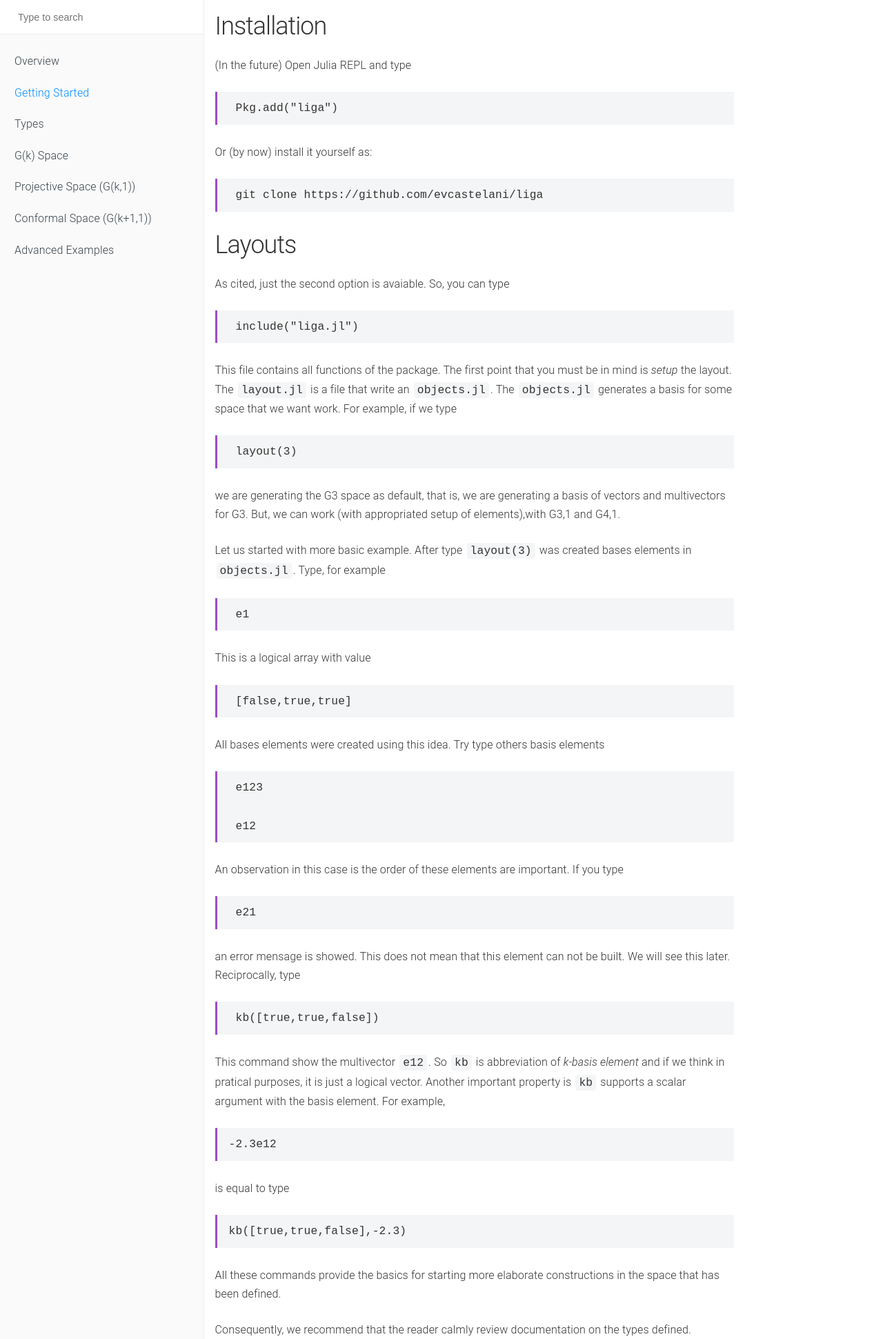
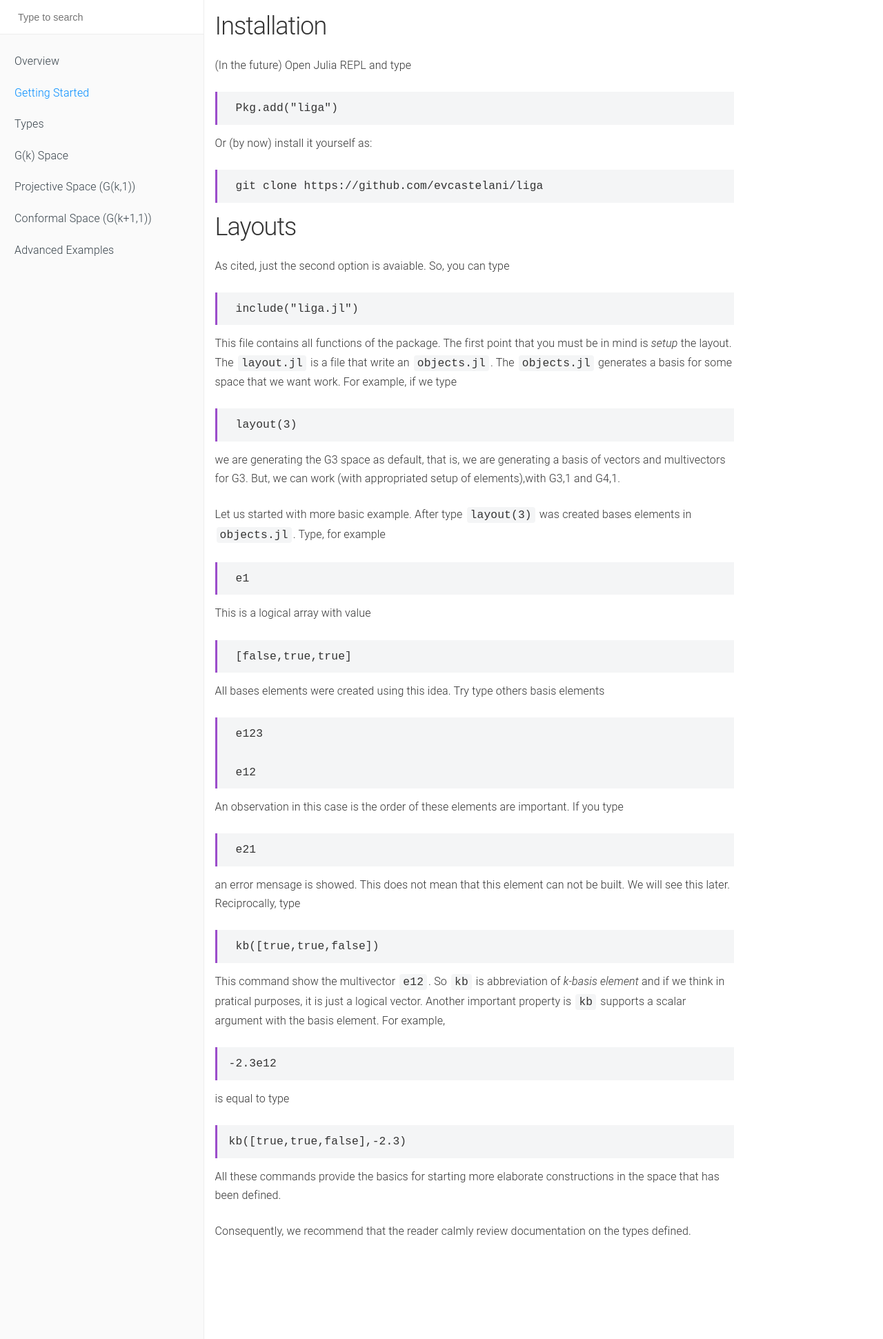
Before and after one commit to Viniriter/liga, a Jekyll site: the page built from docs/gettingstared.md, in a window 1280 px wide. Shown: the whole page at 69% size. Built offline with Jekyll 4.4.1, drawn with Linux system fonts in a browser that asks for light colours.

```diff
--- a/docs/assets/css/docs.scss
+++ b/docs/assets/css/docs.scss
@@ -19,7 +19,7 @@
 }
 
 pre {
-	margin-bottom: ($base-height * 2) !important;
+	margin-bottom: ($base-height * 1) !important;
 }
 
 a {
```
